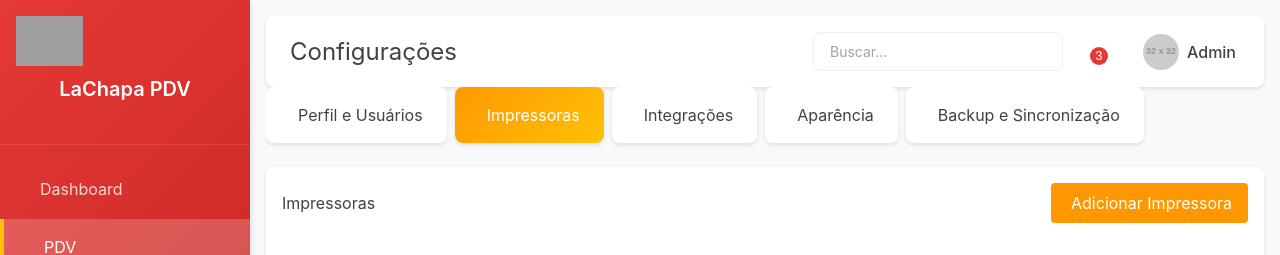
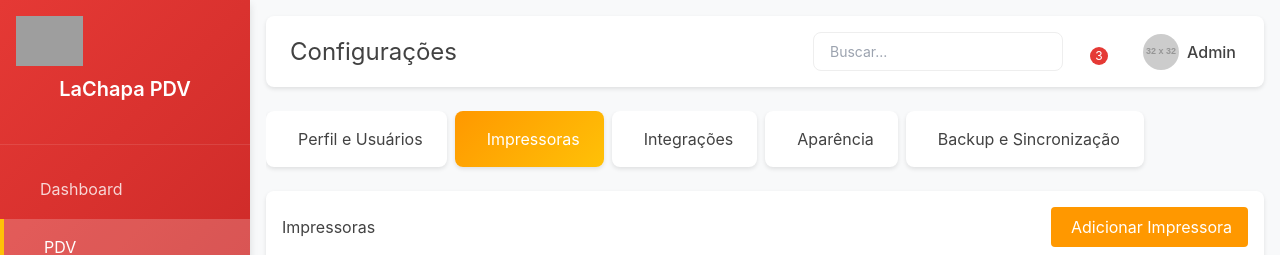
Before and after one commit to vinicius-pimenta-mkt/front-lachapa, a React (Vite) app: page /settings in a window 1280 px wide. Shown: the top 255 px of the page. Built offline with nearby package versions, Linux system fonts and the light colour scheme; grey boxes are pictures that could not be loaded.

Commit message:
Update Settings.css

```diff
--- a/src/pages/settings/Settings.css
+++ b/src/pages/settings/Settings.css
@@ -16,6 +16,7 @@
   overflow-x: auto;
   padding-bottom: var(--spacing-sm);
   margin-bottom: var(--spacing-md);
+  margin-top: var(--spacing-lg);
 }
 
 .tab-btn {
```
